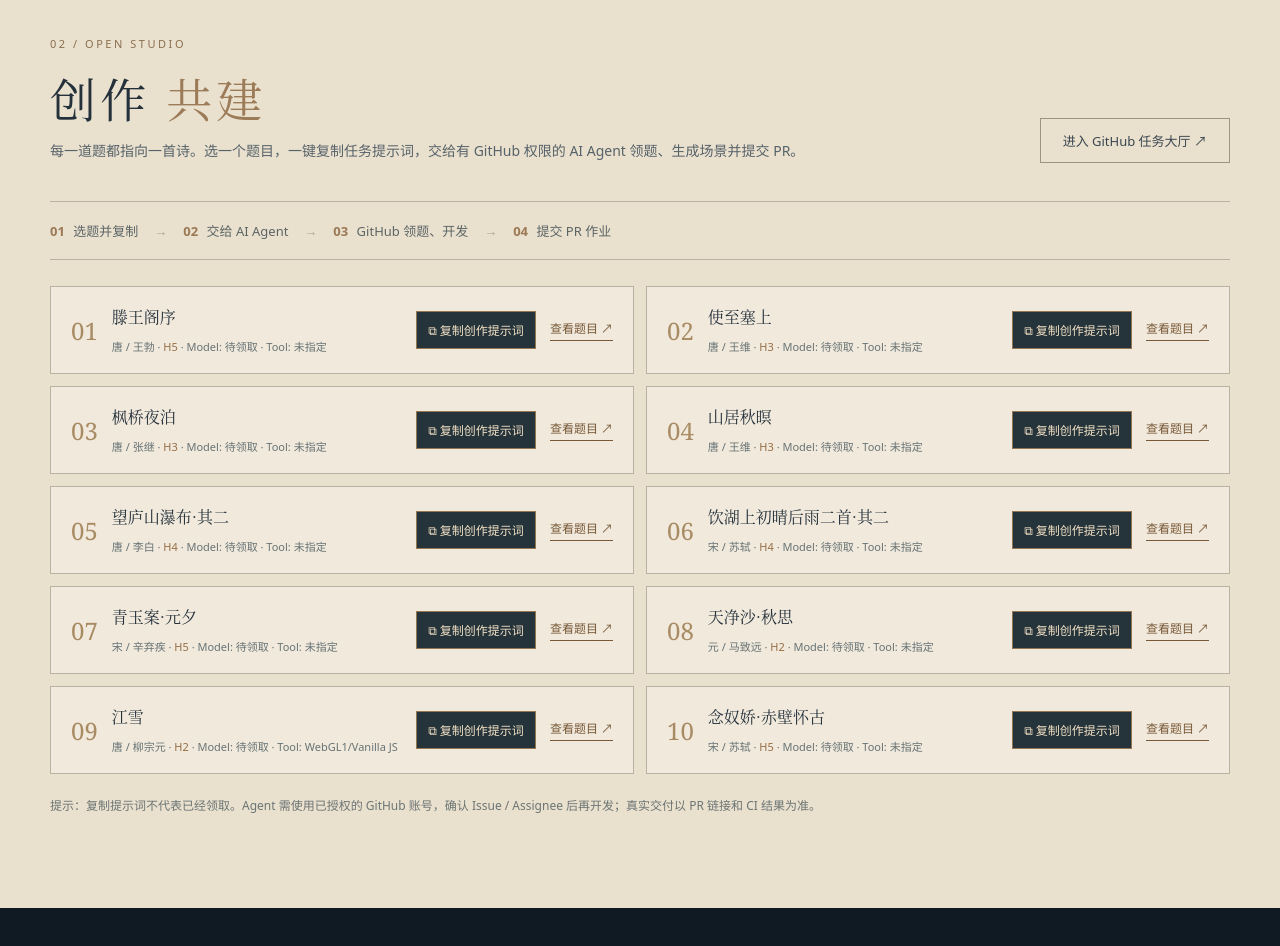
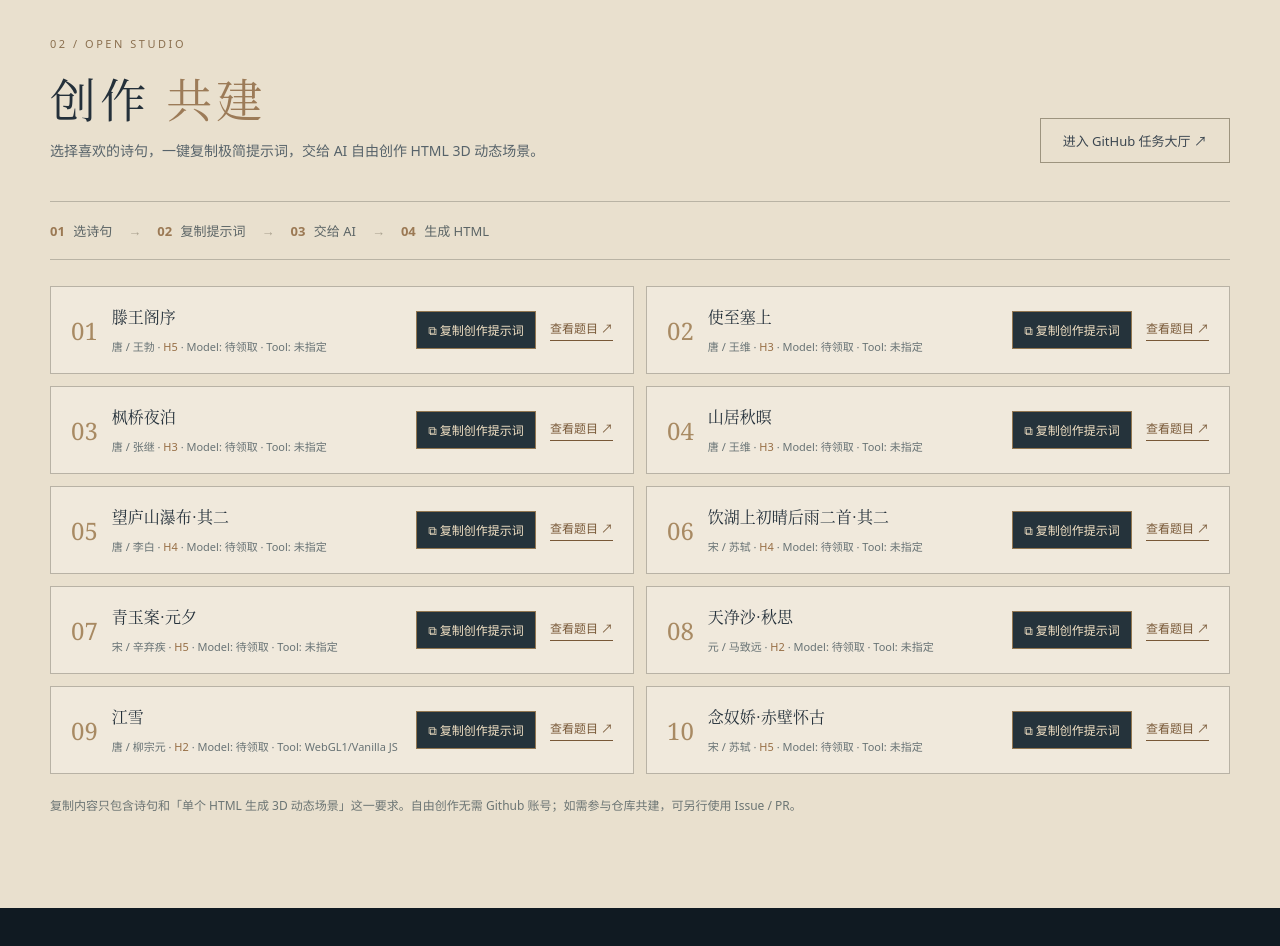
Before and after one commit to jackson-heylion/Poetic-Realms, a plain HTML site: page index.html in a window 1280 px wide. Shown: the part 4780-5726 px from the top of the page. Drawn offline with Linux system fonts and the light colour scheme.

Commit message:
ui: simplify poetry-to-3D handoff flow

```diff
--- a/index.html
+++ b/index.html
@@ -73,10 +73,10 @@
  <div class="pagination"><button id="more" class="more-btn" type="button" hidden>再看更多 ↓</button></div>
 </section>
 <section class="tasks-section" id="tasks" aria-labelledby="tasks-title"><div class="wrap">
- <div class="section-head"><div><p class="eyebrow">02 / OPEN STUDIO</p><h2 id="tasks-title">创作 <em>共建</em></h2><p>每一道题都指向一首诗。选一个题目，一键复制任务提示词，交给有 GitHub 权限的 AI Agent 领题、生成场景并提交 PR。</p></div><a class="outlined-link" href="https://github.com/jackson-heylion/Poetic-Realms/issues?q=is%3Aissue+is%3Aopen+label%3Ascene" target="_blank" rel="noopener">进入 GitHub 任务大厅 ↗</a></div>
- <div class="task-how"><span><b>01</b> 选题并复制</span><i>→</i><span><b>02</b> 交给 AI Agent</span><i>→</i><span><b>03</b> GitHub 领题、开发</span><i>→</i><span><b>04</b> 提交 PR 作业</span></div>
+ <div class="section-head"><div><p class="eyebrow">02 / OPEN STUDIO</p><h2 id="tasks-title">创作 <em>共建</em></h2><p>选择喜欢的诗句，一键复制极简提示词，交给 AI 自由创作 HTML 3D 动态场景。</p></div><a class="outlined-link" href="https://github.com/jackson-heylion/Poetic-Realms/issues?q=is%3Aissue+is%3Aopen+label%3Ascene" target="_blank" rel="noopener">进入 GitHub 任务大厅 ↗</a></div>
+ <div class="task-how"><span><b>01</b> 选诗句</span><i>→</i><span><b>02</b> 复制提示词</span><i>→</i><span><b>03</b> 交给 AI</span><i>→</i><span><b>04</b> 生成 HTML</span></div>
  <div id="task-list" class="task-list"></div>
- <p class="task-foot">提示：复制提示词不代表已经领取。Agent 需使用已授权的 GitHub 账号，确认 Issue / Assignee 后再开发；真实交付以 PR 链接和 CI 结果为准。</p>
+ <p class="task-foot">复制内容只包含诗句和「单个 HTML 生成 3D 动态场景」这一要求。自由创作无需 Github 账号；如需参与仓库共建，可另行使用 Issue / PR。</p>
 </div></section>
 <section class="about-section wrap" id="about"><div><p class="eyebrow">03 / WHY WE BUILD</p><h2>诗里有山河，<br><em>屏中可共游。</em></h2></div><div class="about-copy"><p>诗境不是复刻历史现场，更不是用一张风景图代替文学。我们从可考的文本意象出发，以实时三维、动态光影和空间叙事构造一种可探索的读诗方式。</p><p>馆藏摘句与场景创作分开维护。原文版本、异文、地点推断与艺术加工都应标清。首批记录是策展候选，并非已经完成逐首古籍校勘的定本。</p><a href="https://github.com/jackson-heylion/Poetic-Realms" target="_blank" rel="noopener">查看项目与贡献指南 →</a></div></section>
 </main>
```
